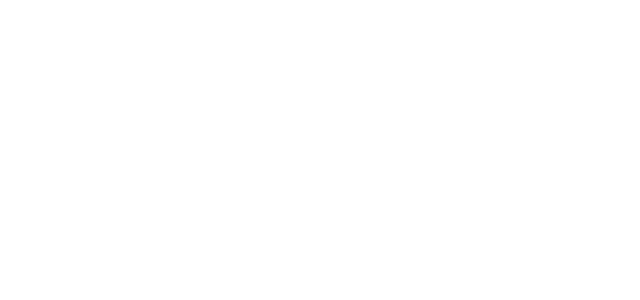
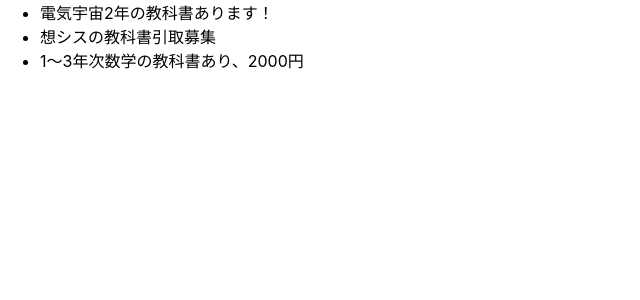
Before and after one commit to kyutech-programming-club/Textbook-Matchng, a Nuxt app: page /top in a window 1280 px wide. Before the commit this address had no page. Shown: the top 300 px of the page, without its empty margins (0-640 px from the left). Built offline with nearby package versions, Linux system fonts and the light colour scheme.

Commit message:
Make top.vue

```diff
--- /dev/null
+++ b/pages/top.vue
@@ -0,0 +1,17 @@
+<template>
+  <div>
+    <section>
+      <ul>
+        <li>電気宇宙2年の教科書あります！</li>
+        <li>想シスの教科書引取募集</li>
+        <li>1〜3年次数学の教科書あり、2000円</li>
+      </ul>
+    </section>
+  </div>
+</template>
+
+<script>
+export default {
+
+}
+</script>
```
